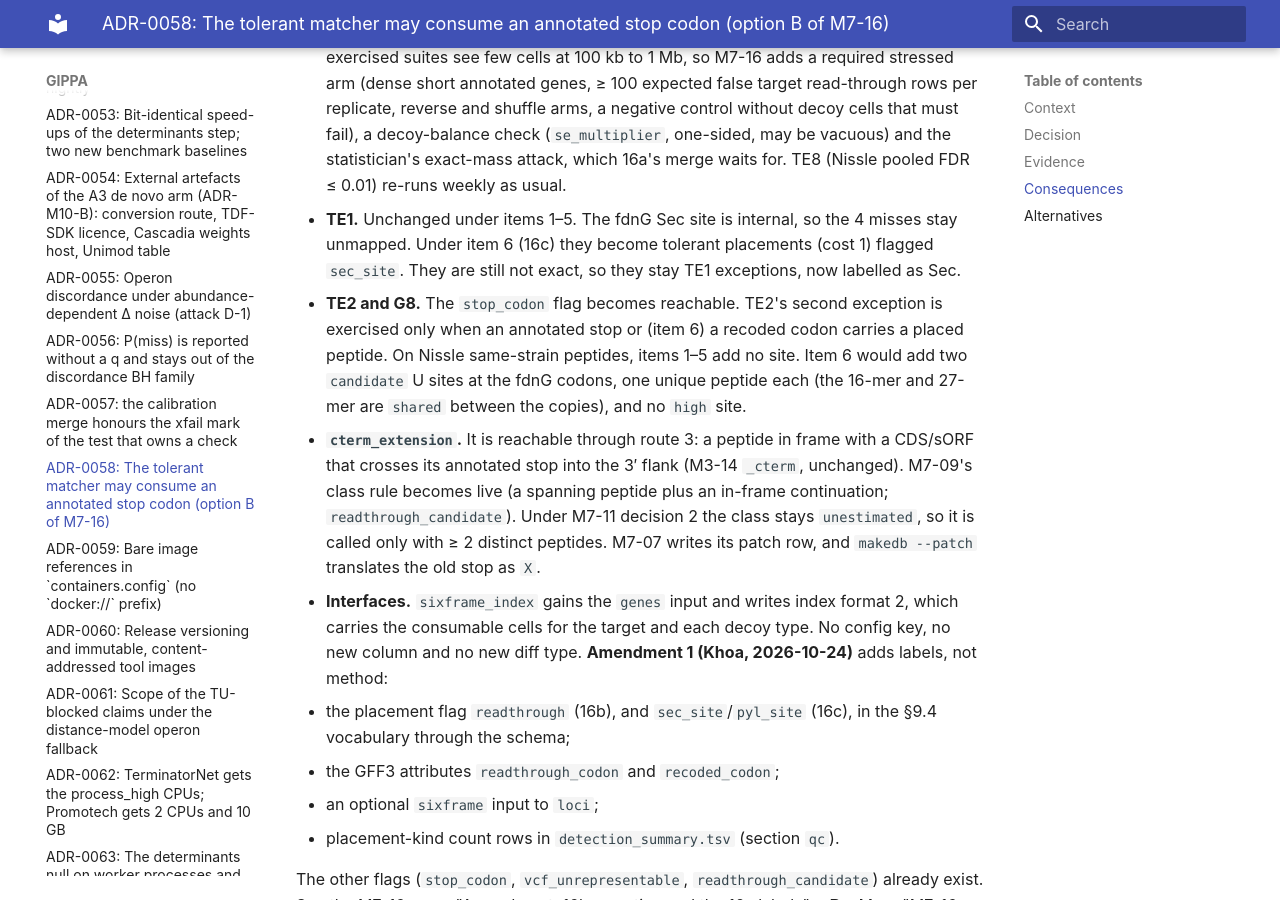
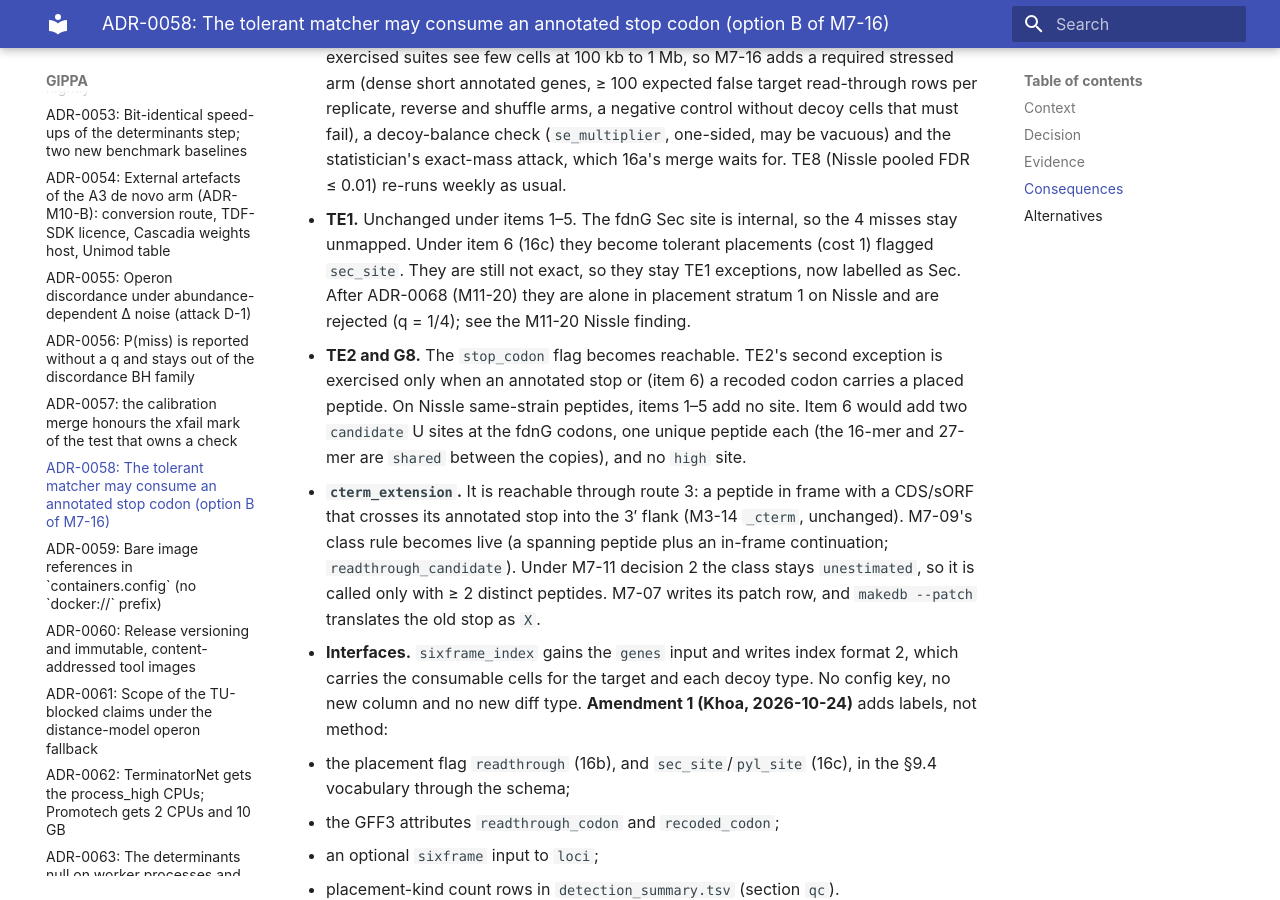
Before and after one commit to khoa-yelo/giap, an MkDocs documentation site: the page built from docs/adr/ADR-0058-annotated-stop-substitution.md, in a window 1280 px wide and 900 px high, scrolled down 4380 px. Built offline with MkDocs 1.6.1 and Material for MkDocs 9.7.7, drawn with Linux system fonts in a browser that asks for light colours.

Commit message:
docs: M11-20 Nissle Sec stratum-1 finding, ADR-0058 note, changelog -resume wording
Statistician accepted the Nissle Sec rejection (G3, App B.6); the spec records it and the new TE2 note text; reviewer N8 changelog wording.

Agent-Role: lead

Co-Authored-By: Claude Opus 5.5 <noreply@anthropic.com>
Claude-Session: https://claude.ai/code/session_015h628ytdvWRVxo1imHPbUy

```diff
--- a/docs/adr/ADR-0058-annotated-stop-substitution.md
+++ b/docs/adr/ADR-0058-annotated-stop-substitution.md
@@ -150,7 +150,8 @@ fdnG would take.
   pooled FDR ≤ 0.01) re-runs weekly as usual.
 - **TE1.** Unchanged under items 1–5. The fdnG Sec site is internal, so the 4 misses stay unmapped.
   Under item 6 (16c) they become tolerant placements (cost 1) flagged `sec_site`. They are still
-  not exact, so they stay TE1 exceptions, now labelled as Sec.
+  not exact, so they stay TE1 exceptions, now labelled as Sec. After ADR-0068 (M11-20) they are alone in
+  placement stratum 1 on Nissle and are rejected (q = 1/4); see the M11-20 Nissle finding.
 - **TE2 and G8.** The `stop_codon` flag becomes reachable. TE2's second exception is exercised
   only when an annotated stop or (item 6) a recoded codon carries a placed peptide. On Nissle
   same-strain peptides, items 1–5 add no site. Item 6 would add two `candidate` U sites at the
```
Also changed, not shown: changelog.d/+initiator-m.feature.md (+1 -1 lines), docs/specs/M11-20-initiator-methionine.md (+12 -0 lines).
